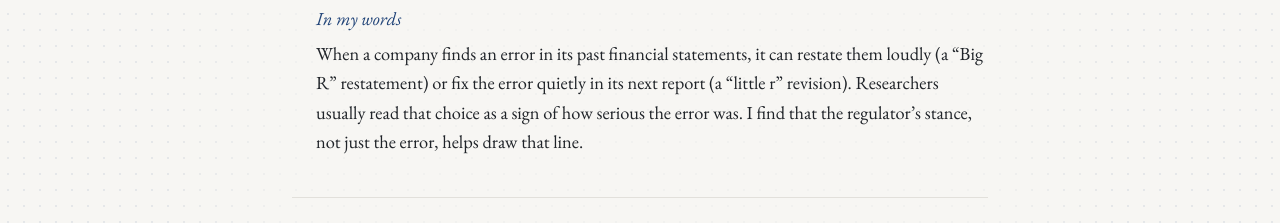
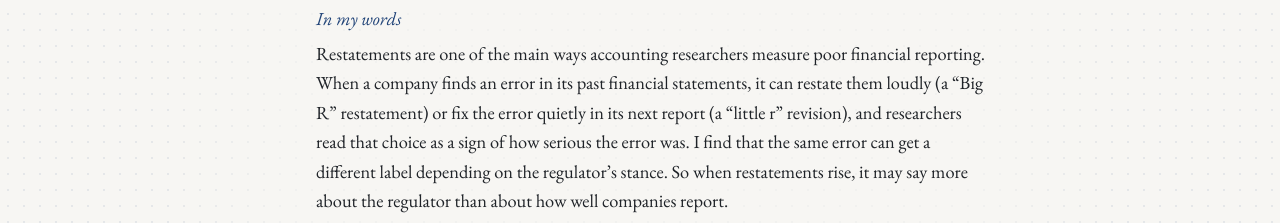
Before and after one commit to MingjieC/mingjiecao.com, a plain HTML site: page index.html in a window 1280 px wide. Shown: the part 1770-1993 px from the top of the page. Drawn offline with nearby package versions, Linux system fonts and the light colour scheme.

Commit message:
Frame the materiality story around the restatement measure
Co-Authored-By: Claude Opus 5.5 <noreply@anthropic.com>

```diff
--- a/index.html
+++ b/index.html
@@ -122,7 +122,7 @@
         <h3 class="paper-title">Who Sets the Materiality Line? Regulatory Stance and the Labeling of Accounting Errors <span class="paper-authorship">(sole-authored)</span></h3>
         <div class="paper-story">
           <p class="story-cue">In my words</p>
-          <p>When a company finds an error in its past financial statements, it can restate them loudly (a &ldquo;Big R&rdquo; restatement) or fix the error quietly in its next report (a &ldquo;little r&rdquo; revision). Researchers usually read that choice as a sign of how serious the error was. I find that the regulator&rsquo;s stance, not just the error, helps draw that line.</p>
+          <p>Restatements are one of the main ways accounting researchers measure poor financial reporting. When a company finds an error in its past financial statements, it can restate them loudly (a &ldquo;Big R&rdquo; restatement) or fix the error quietly in its next report (a &ldquo;little r&rdquo; revision), and researchers read that choice as a sign of how serious the error was. I find that the same error can get a different label depending on the regulator&rsquo;s stance. So when restatements rise, it may say more about the regulator than about how well companies report.</p>
         </div>
       </article>
 
```
